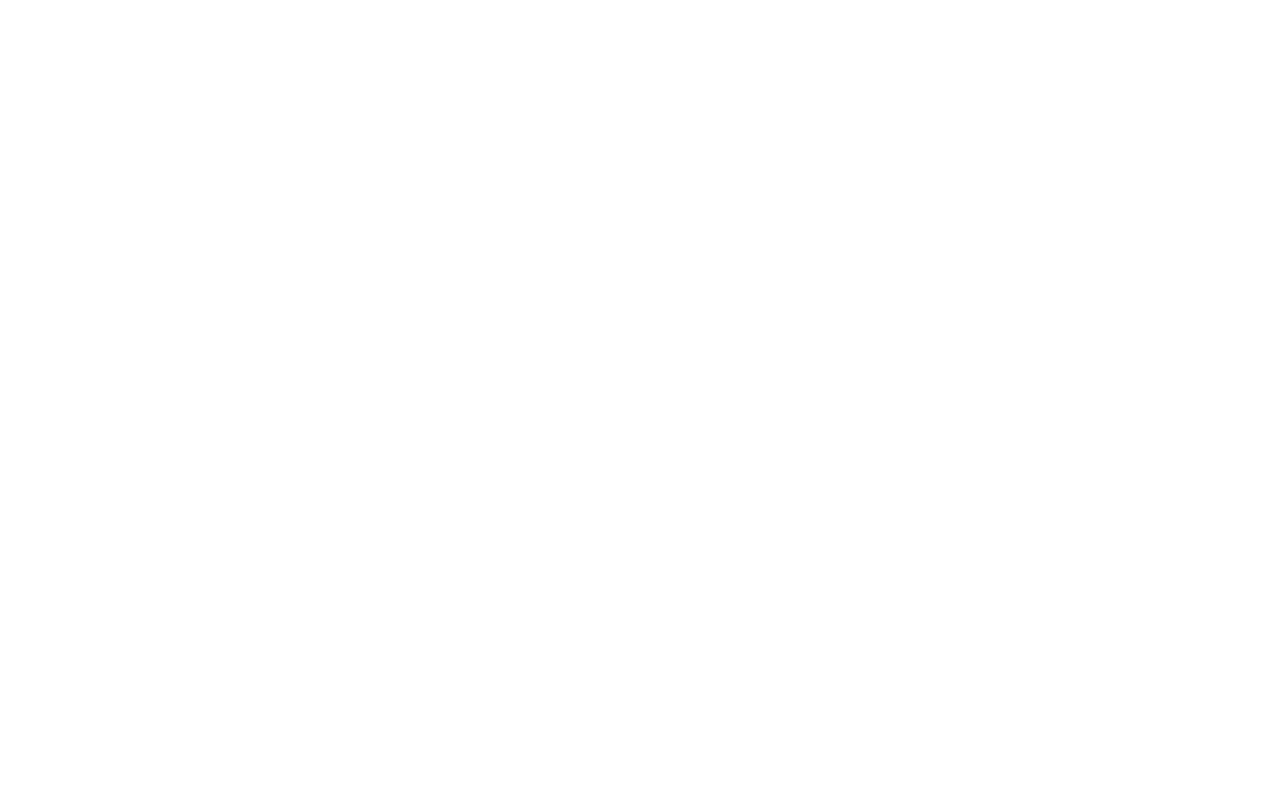
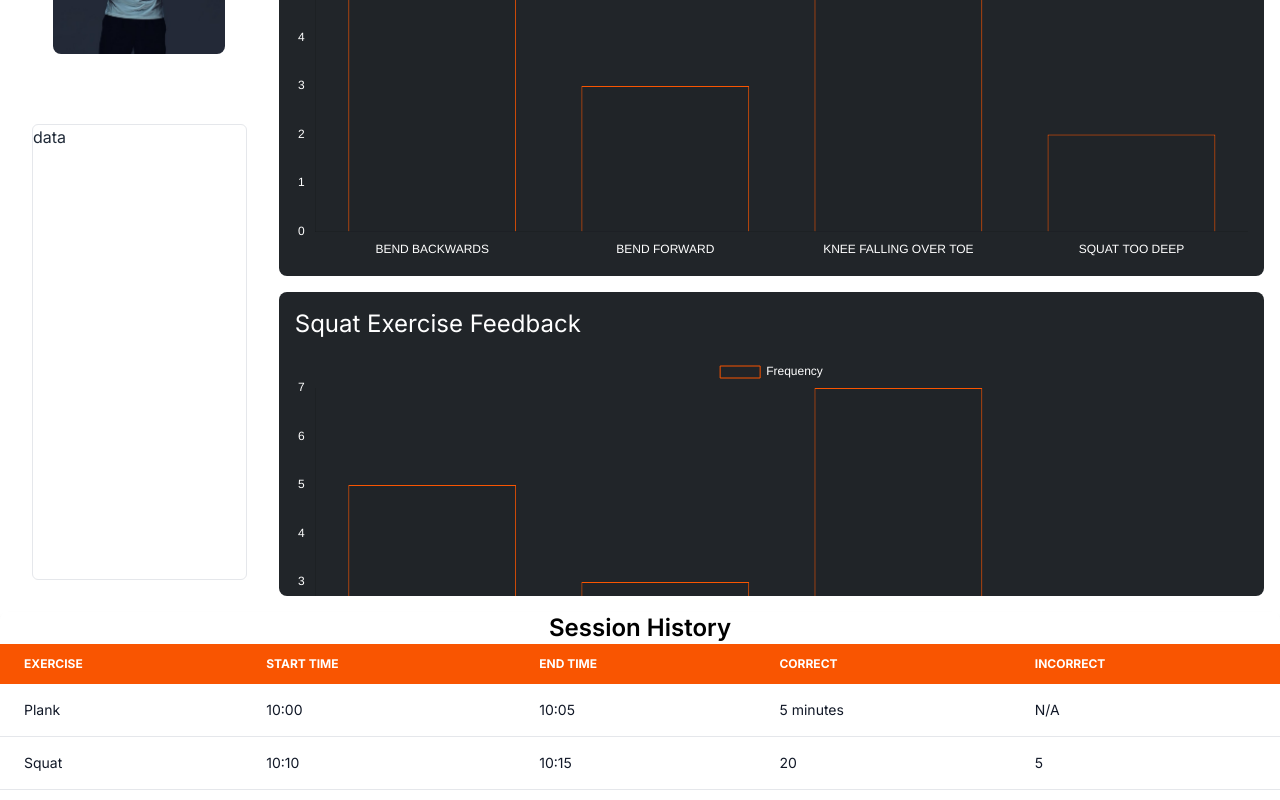
Before and after one commit to Mr-Shafique/PoseFit_AI, a React (Create React App) app: page /profile in a window 1280 px wide. Before the commit this address had no page. Shown: the part 220-1020 px from the top of the page. Before the commit the page ends 800 px from the top, so only its background shows below. Built offline with nearby package versions, Linux system fonts and the light colour scheme.

Commit message:
profile component and some more changes

```diff
--- a/package.json
+++ b/package.json
@@ -7,9 +7,12 @@
     "@testing-library/react": "^13.4.0",
     "@testing-library/user-event": "^13.5.0",
     "autoprefixer": "^10.4.18",
+    "chart.js": "^4.4.2",
     "eslint": "^8.57.0",
     "react": "^18.2.0",
+    "react-chartjs-2": "^5.2.0",
     "react-dom": "^18.2.0",
+    "react-feather": "^2.0.10",
     "react-icons": "^5.0.1",
     "react-router-dom": "^6.22.1",
     "react-scripts": "5.0.1",
--- a/src/App.js
+++ b/src/App.js
@@ -4,6 +4,7 @@
 import Redalert from "./components/Redalert";
 import Main from "./components/Main";
 import Exercise from "./components/Exercises";
+import Profile from "./components/Profile";
 
 
 export default function App() {
@@ -19,11 +20,13 @@
             {/* <Route path="/hero" element={<Hero />} /> */}
             <Route path="/main" element={<Main />} />
             <Route path="/exercise" element={<Exercise />} />
+            <Route path= "/profile" element={<Profile />} />
 
           </Routes>
 
 
       </BrowserRouter>
+
     </>
   );
 }
--- /dev/null
+++ b/src/components/Carousel.jsx
@@ -0,0 +1,59 @@
+import { useState, useEffect } from "react"
+import { ChevronLeft, ChevronRight } from "react-feather"
+
+export default function Carousel({
+  children: slides,
+  autoSlide = false,
+  autoSlideInterval = 3000,
+})
+ {
+  const [curr, setCurr] = useState(0)
+
+  const prev = () =>
+    setCurr((curr) => (curr === 0 ? slides.length - 1 : curr - 1))
+  const next = () =>
+    setCurr((curr) => (curr === slides.length - 1 ? 0 : curr + 1))
+
+  useEffect(() => {
+    if (!autoSlide) return
+    const slideInterval = setInterval(next, autoSlideInterval)
+    return () => clearInterval(slideInterval)
+  })
+  return (
+    <div className="overflow-hidden relative">
+      <div
+        className="flex transition-transform ease-out duration-500"
+        style={{ transform: `translateX(-${curr * 100}%)` }}
+      >
+        {slides}
+      </div>
+      <div className="absolute inset-0 flex items-center justify-between p-4">
+        <button
+          onClick={prev}
+          className="p-1 rounded-full shadow bg-white/80 text-gray-800 hover:bg-white"
+        >
+          <ChevronLeft size={40} />
+        </button>
+        <button
+          onClick={next}
+          className="p-1 rounded-full shadow bg-white/80 text-gray-800 hover:bg-white"
+        >
+        <ChevronRight size={40} />
+        </button>
+      </div>
+
+      <div className="absolute bottom-4 right-0 left-0">
+        <div className="flex items-center justify-center gap-2">
+          {slides.map((_, i) => (
+            <div
+              className={`
+              transition-all w-3 h-3 bg-white rounded-full
+              ${curr === i ? "p-2" : "bg-opacity-50"}
+            `}
+            />
+          ))}
+        </div>
+      </div>
+    </div>
+  )
+}
--- /dev/null
+++ b/src/components/Feedback.jsx
@@ -0,0 +1,76 @@
+import React from 'react';
+import { Bar } from 'react-chartjs-2';
+import Chart from 'chart.js/auto';
+
+// Mock feedback ID map and frequency data
+const FEEDBACK_ID_MAP = {
+  0: { text: 'BEND BACKWARDS' },
+  1: { text: 'BEND FORWARD' },
+  2: { text: 'KNEE FALLING OVER TOE' },
+  3: { text: 'SQUAT TOO DEEP' },
+};
+
+const feedbackFrequency = {
+  0: 5,
+  1: 3,
+  2: 7,
+  3: 2,
+};
+
+const Feedback = () => {
+  // Prepare chart data
+  const data = {
+    labels: Object.keys(FEEDBACK_ID_MAP).map(key => FEEDBACK_ID_MAP[key].text),
+    datasets: [
+      {
+        label: 'Frequency',
+        data: Object.values(feedbackFrequency),
+        backgroundColor: 'rgba(33, 37, 41, 0.8)', // A dark shade for bars
+        borderColor: '#F95501', // Border color
+        borderWidth: 1,
+      },
+    ],
+  };
+
+  // Chart options for a darker theme without grid lines
+  const options = {
+    scales: {
+      y: {
+        beginAtZero: true,
+        grid: {
+          display: false, // Disable Y-axis grid lines
+        },
+        ticks: {
+          color: '#ffffff', // White color for y-axis labels
+        },
+      },
+      x: {
+        grid: {
+          display: false, // Disable X-axis grid lines
+        },
+        ticks: {
+          color: '#ffffff', // White color for x-axis labels
+        },
+      },
+    },
+    plugins: {
+      legend: {
+        labels: {
+          color: '#ffffff', // Legend text color
+        },
+      },
+    },
+    maintainAspectRatio: false,
+  };
+
+  return (
+    <div className="bg-[#212529] p-4 rounded-lg">
+      <h2 className="text-white text-2xl mb-4">Squat Exercise Feedback</h2>
+      <div style={{ height: '400px' }}>
+        <Bar data={data} options={options} />
+      </div>
+    </div>
+  );
+};
+
+export default Feedback;
--- a/src/components/Hero.jsx
+++ b/src/components/Hero.jsx
@@ -9,12 +9,14 @@
 
     const heroimage = "./images/heroimage.png";
     // const bgimage = "./images/heroimage.png";
-    const bgimage = "./images/magicpattern-blob-1709669188492.png";
+    // const bgimage = "./images/magicpattern-blob-1709669188492.png";
 
     return (
 
         <>
-            <div className="  " style={{ backgroundImage: `url(${bgimage})`, backgroundSize: 'auto', backgroundPosition : `center`, backgroundRepeat: `no-repeat`  }} >
+        <div className="bg-[#f95501]">
+
+            {/* <div className="  " style={{ backgroundImage: `url(${bgimage})`, backgroundSize: 'auto', backgroundPosition : `center`, backgroundRepeat: `no-repeat`  }} > */}
 
                 <div className="   relative md:p-10 p-0 backdrop-blur-2xl bg-white/30 ">
                     <div className="flex flex-col sm:flex-row ">
--- /dev/null
+++ b/src/components/Profile.jsx
@@ -0,0 +1,31 @@
+import React from 'react';
+import Feedback from './Feedback';
+import SessionHistoryTable from './SessionHistoryTable';
+
+export default function Profile() {
+
+    const profile = "./images/Rectangle 5933.png"
+
+    return (
+        <>
+        <div className='flex flex-col'>
+
+        <div className='flex gap-4 p-4 '>
+
+            <div className=' w-1/5 h-svh   rounded-lg p-4 flex flex-col gap-2 '>
+                <div className=" h-2/5  overflow-hidden flex justify-center items-center ">
+                <img src="./images/Rectangle 5933.png" alt="" className='rounded-lg w-4/5' />
+                </div>
+                <div className=' border h-3/5 rounded-md'> data </div>
+
+            </div>
+            <div className=' w-4/5 h-svh flex flex-col gap-4  border-none rounded-lg overflow-scroll'>
+                <Feedback />
+                <Feedback />
+            </div>
+        </div>
+                <SessionHistoryTable />
+        </div>
+        </>
+    );
+}
--- /dev/null
+++ b/src/components/SessionHistoryTable.jsx
@@ -0,0 +1,67 @@
+import React from 'react';
+
+// Sample data for demonstration purposes
+const sessions = [
+  { exercise: 'Plank', startTime: '10:00', endTime: '10:05', correct: '5 minutes', incorrect: 'N/A' },
+  { exercise: 'Squat', startTime: '10:10', endTime: '10:15', correct: '20', incorrect: '5' },
+  { exercise: 'Squat', startTime: '10:20', endTime: '10:30', correct: '19', incorrect: '4' },
+  { exercise: 'Squat', startTime: '10:37', endTime: '10:42', correct: '24', incorrect: '5' },
+  { exercise: 'Plank', startTime: '10:48', endTime: '10:55', correct: '7 minutes', incorrect: 'N/A' },
+  { exercise: 'Plank', startTime: '11:01', endTime: '11:06', correct: '5 minutes', incorrect: 'N/A' },
+  { exercise: 'Squat', startTime: '11:12', endTime: '11:18', correct: '24', incorrect: '2' },
+  { exercise: 'Squat', startTime: '11:26', endTime: '11:33', correct: '20', incorrect: '4' },
+  { exercise: 'Squat', startTime: '11:42', endTime: '11:47', correct: '22', incorrect: '4' },
+  { exercise: 'Squat', startTime: '11:53', endTime: '12:00', correct: '22', incorrect: '5' }
+];
+
+const SessionHistoryTable = () => {
+  return (
+    <div className="overflow-x-auto relative shadow-md sm:rounded-lg  ">
+      <h2 className="text-2xl font-semibold text-black text-center ">Session History</h2>
+      <table className="w-full text-sm text-left">
+        <thead className="text-xs uppercase bg-[#F95501] text-white">
+          <tr>
+            <th scope="col" className="py-3 px-6">
+              Exercise
+            </th>
+            <th scope="col" className="py-3 px-6">
+              Start Time
+            </th>
+            <th scope="col" className="py-3 px-6">
+              End Time
+            </th>
+            <th scope="col" className="py-3 px-6">
+              Correct
+            </th>
+            <th scope="col" className="py-3 px-6">
+              Incorrect
+            </th>
+          </tr>
+        </thead>
+        <tbody className="bg-white dark:bg-gray-800">
+          {sessions.map((session, index) => (
+            <tr key={index} className="border-b dark:border-gray-700 hover:bg-gray-50 dark:hover:bg-gray-600">
+              <td className="py-4 px-6 text-gray-900 dark:text-white">
+                {session.exercise}
+              </td>
+              <td className="py-4 px-6 text-gray-900 dark:text-white">
+                {session.startTime}
+              </td>
+              <td className="py-4 px-6 text-gray-900 dark:text-white">
+                {session.endTime}
+              </td>
+              <td className="py-4 px-6 text-gray-900 dark:text-white">
+                {session.correct}
+              </td>
+              <td className="py-4 px-6 text-gray-900 dark:text-white">
+                {session.incorrect}
+              </td>
+            </tr>
+          ))}
+        </tbody>
+      </table>
+    </div>
+  );
+};
+
+export default SessionHistoryTable;
```
Also changed, not shown: src/components/Exercises.jsx (+31 -5 lines), src/components/Nav.jsx (+10 -13 lines), src/components/Signup.jsx (+25 -25 lines), public/images/Rectangle 5933.png (added), 1 other file (tests, documents, lock files or other folders).
